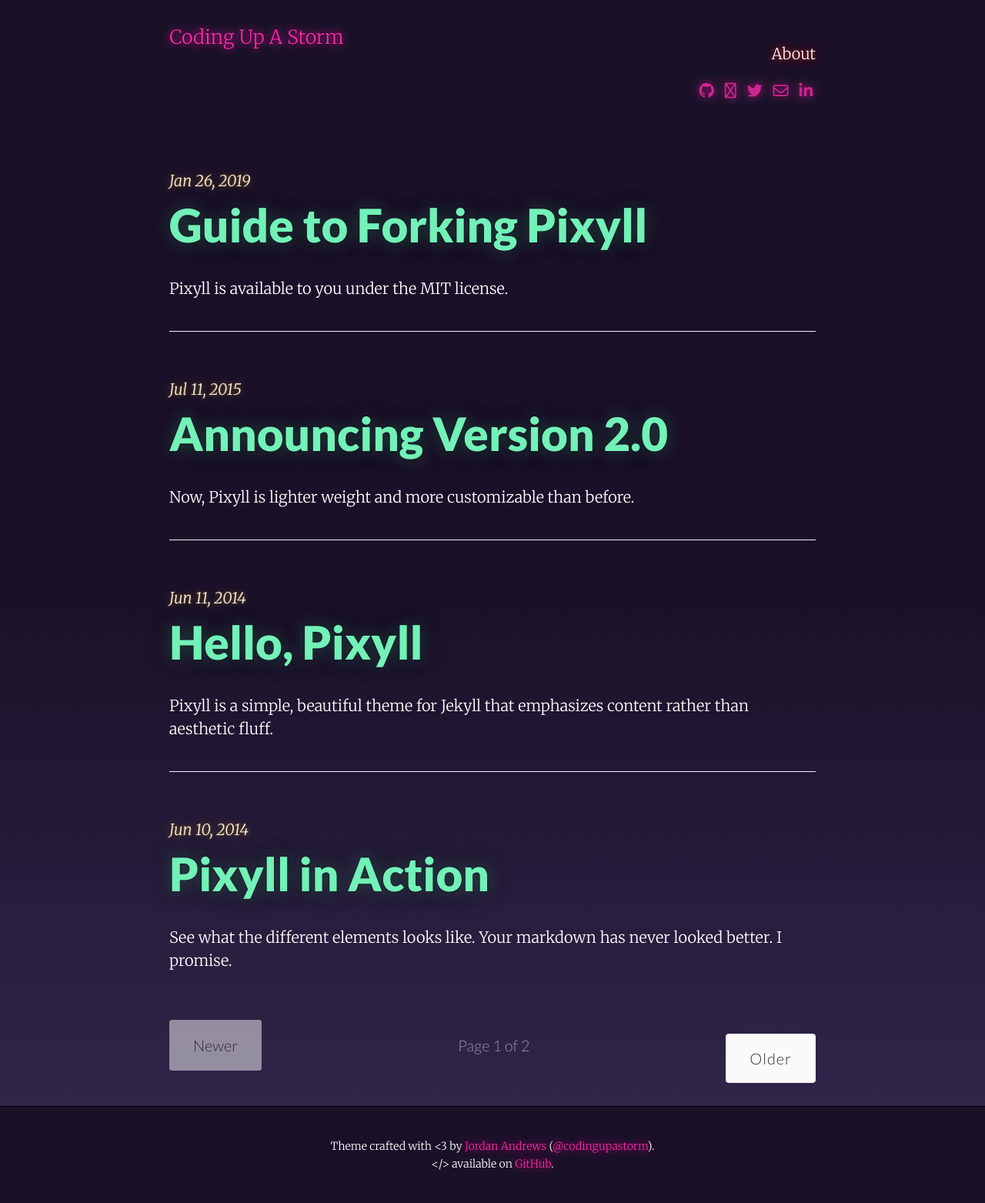
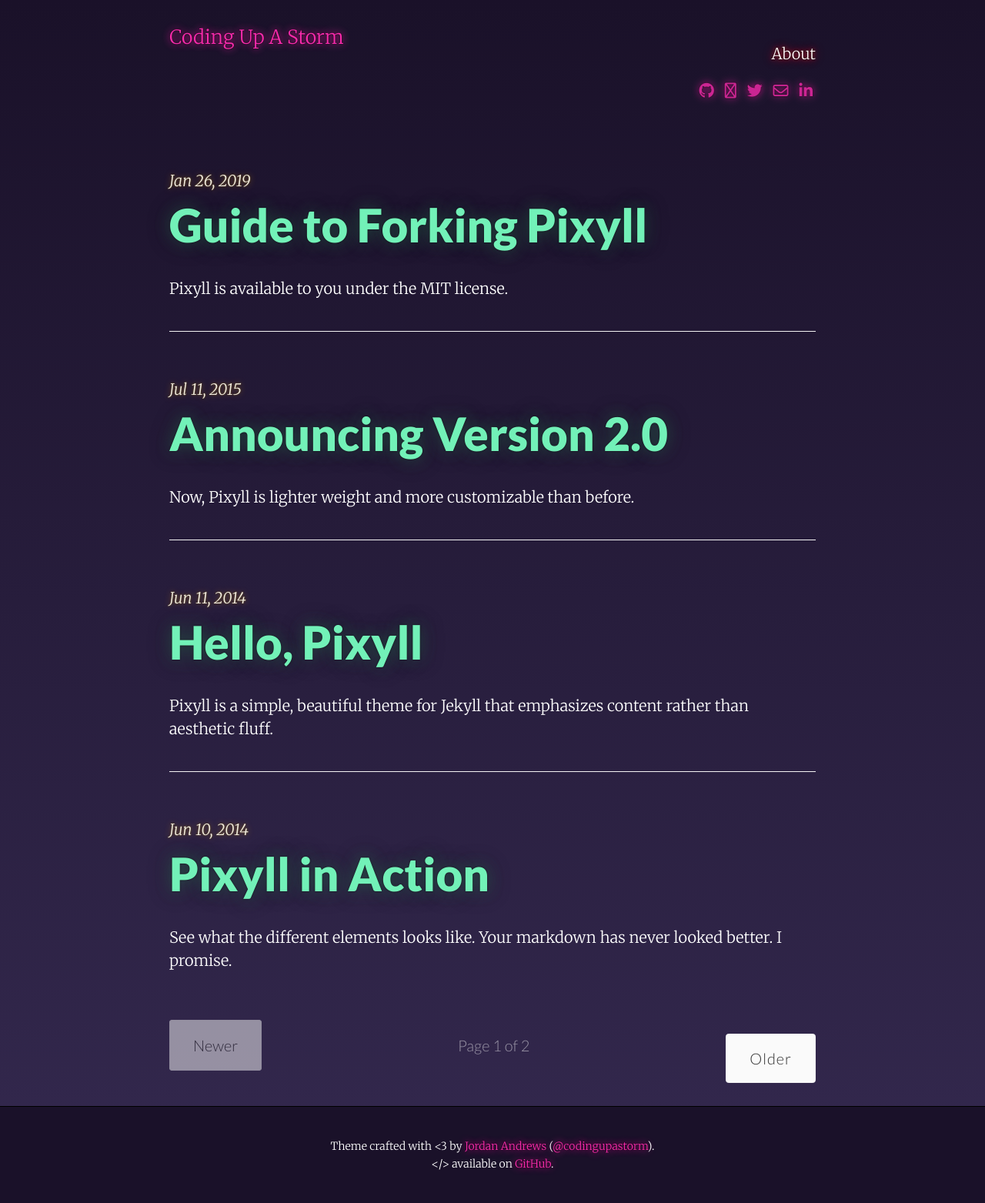
Before and after one commit to codingupastorm/synthwave-pixyll, a Jekyll site: the page built from index.html, in a window 1280 px wide. Shown: the whole page at 77% size. Built offline with Jekyll 4.4.1, drawn with Linux system fonts in a browser that asks for light colours; nearby versions of some CDN libraries; the list of posts is cut into pages by our own code.

Commit message:
no message

```diff
--- a/_sass/basscss/_color-base.scss
+++ b/_sass/basscss/_color-base.scss
@@ -3,7 +3,7 @@
 body {
   color: white;
   background-color: transparent !important;
-  background-image: linear-gradient(to bottom, #1a1129 50%, #34294f);
+  background-image: linear-gradient(to bottom, #1a1129 0%, #34294f);
   background-position: top;
 }
 
```
